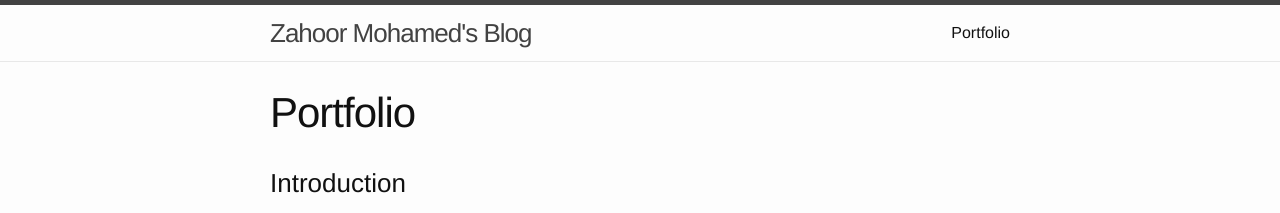
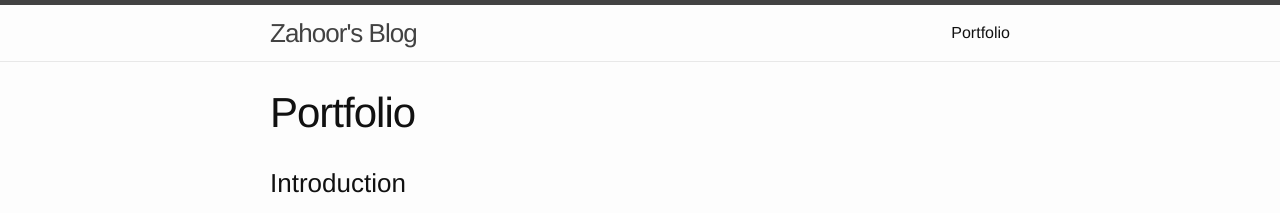
Before and after one commit to jmozah/jmozah.github.io, a Jekyll site: the page built from about.md, in a window 1280 px wide. Shown: the top 213 px of the page. Built offline with Jekyll 4.4.1, drawn with Linux system fonts in a browser that asks for light colours.

Commit message:
Update _config.yml

```diff
--- a/_config.yml
+++ b/_config.yml
@@ -1,5 +1,5 @@
 # Site settings
-title: Zahoor Mohamed's Blog
+title: Zahoor's Blog
 email: zahoor@zahoor.in
 description: > # this means to ignore newlines until "baseurl:"
   My Blog
```
